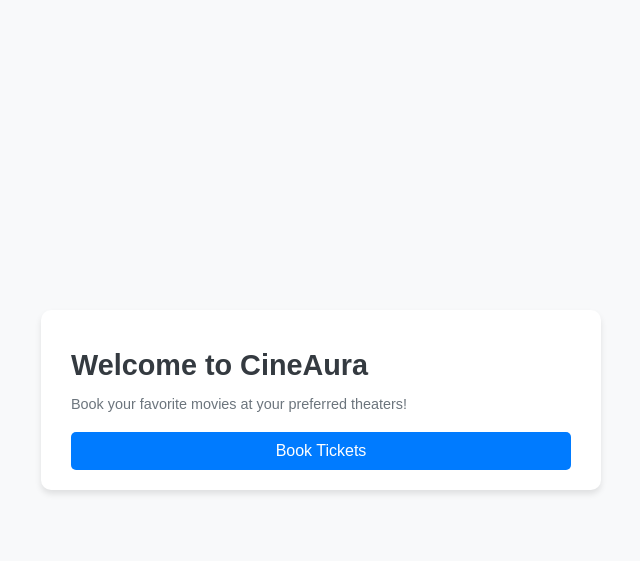
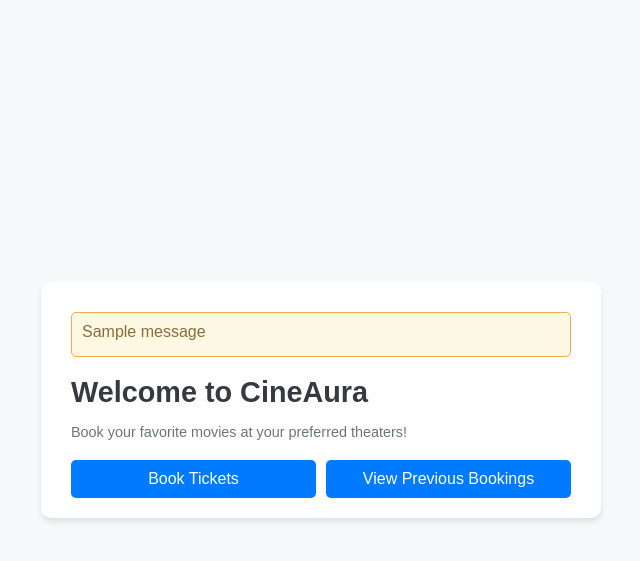
Before and after one commit to nishant-sheoran/CineAura-2.0, a Flask app: page / in a window 1280 px wide. Shown: the top 561 px of the page, without its empty margins (319-959 px from the left). Run offline with Flask 3, Linux system fonts and the light colour scheme; tables that the repository leaves empty hold one stand-in row (values such as "Sample post"); one stand-in notice (Sample message) is shown.

Commit message:
added flash messages and changed routes for simplicity.

```diff
--- a/app.py
+++ b/app.py
@@ -74,6 +74,7 @@ def book_tickets():
         movie = request.form.get("movie")
         screen = request.form.get("screen")
 
+        # Ensure all required fields are provided
         if not all([theater, movie, screen]):
             flash('Please select theater, movie, and screen.')
             return redirect(url_for('book_tickets'))
@@ -88,10 +89,23 @@ def book_tickets():
             cursor.execute('SELECT total_seats, booked_seats FROM seats WHERE theater = ? AND screen = ?', (theater, screen))
             seat_data = cursor.fetchone()
 
-            if not seat_data or seat_data[1] >= seat_data[0]:
-                flash('No seats available. You can join the waiting list.')
-                return redirect(url_for('join_waiting_list'))
+            # Handle invalid or missing seat data
+            if not seat_data:
+                flash('Invalid theater or screen selection. Please try again.')
+                return redirect(url_for('book_tickets'))
 
+            total_seats, booked_seats = seat_data
+
+            # If no seats are available, add to the waitlist
+            if booked_seats >= total_seats:
+                cursor.execute('''INSERT INTO waiting_list (theater, movie, screen, join_time)
+                                  VALUES (?, ?, ?, ?)''',
+                               (theater, movie, screen, datetime.datetime.now()))
+                conn.commit()
+                flash(f"No seats available. You have been added to the waiting list for {movie} at {theater} ({screen}).")
+                return redirect(url_for('home'))
+
+        # If seats are available, proceed to the next step
         return redirect(url_for("select_beverages"))
 
     # Prepare dropdown data for the template
@@ -192,23 +206,6 @@ def final_booking():
         return redirect(url_for("home"))
     return render_template("finalBookTickets.html", booking_id=booking_id)
 
-
-# Join waiting list
-@app.route("/join_waiting_list", methods=['GET', 'POST'])
-def join_waiting_list():
-    if request.method == 'POST':
-        user_data = request.form.get('user_data')
-        with sqlite3.connect('booking.db') as conn:
-            cursor = conn.cursor()
-            cursor.execute('''INSERT INTO waiting_list (theater, movie, screen, user_data, join_time)
-                              VALUES (?, ?, ?, ?, ?)''',
-                           (session['theater'], session['movie'], session['screen'], user_data, datetime.datetime.now()))
-            conn.commit()
-        flash('You have been added to the waiting list.')
-        return redirect(url_for('home'))
-
-    return render_template("waitingList.html")
-
 # Cancel booking
 @app.route("/cancel_booking", methods=['POST'])
 def cancel_booking():
--- a/static/css/style.css
+++ b/static/css/style.css
@@ -92,7 +92,18 @@ button:hover {
     cursor: pointer;
     transition: background-color 0.3s ease, border-color 0.3s ease;
 }
-
+.flash-messages {
+    list-style: none;
+    padding: 10px;
+    margin: 10px 0;
+    border: 1px solid #f0ad4e;
+    background-color: #fcf8e3;
+    color: #8a6d3b;
+    border-radius: 5px;
+}
+.flash-messages li {
+    margin-bottom: 5px;
+}
 
 input[type="checkbox"] {
     display: none;
--- a/templates/bookTickets.html
+++ b/templates/bookTickets.html
@@ -46,9 +46,5 @@
             </div>
         </form>
     </div>
-    <!-- Navigation Buttons -->
-<div class="nav-options">
-    <button onclick="window.location.href='{{ url_for('view_previous_bookings') }}'" class="btn">View Previous Bookings</button>
-</div>
 </body>
 </html>
--- a/templates/index.html
+++ b/templates/index.html
@@ -6,13 +6,35 @@
     <title>CineAura - Movie Booking</title>
     <link href="{{ url_for('static', filename='css/style.css') }}" rel="stylesheet">
 </head>
+<style>
+    .nav-options {
+        display: flex;
+        gap: 10px;
+    }
+    .btn {
+        padding: 10px 20px;
+        font-size: 16px;
+        cursor: pointer;
+    }
+</style>
 <body>
     <div class="container">
+        {% with messages = get_flashed_messages() %}
+            {% if messages %}
+                <ul class="flash-messages">
+                    {% for message in messages %}
+                        <li>{{ message }}</li>
+                    {% endfor %}
+                </ul>
+            {% endif %}
+        {% endwith %}
+
         <h1>Welcome to CineAura</h1>
         <p>Book your favorite movies at your preferred theaters!</p>
 
         <div class="nav-options">
             <button onclick="window.location.href='{{ url_for('book_tickets') }}'" class="btn">Book Tickets</button>
+            <button onclick="window.location.href='{{ url_for('view_previous_bookings') }}'" class="btn">View Previous Bookings</button>
         </div>
     </div>
 </body>
```
Also changed, not shown: booking.db.
